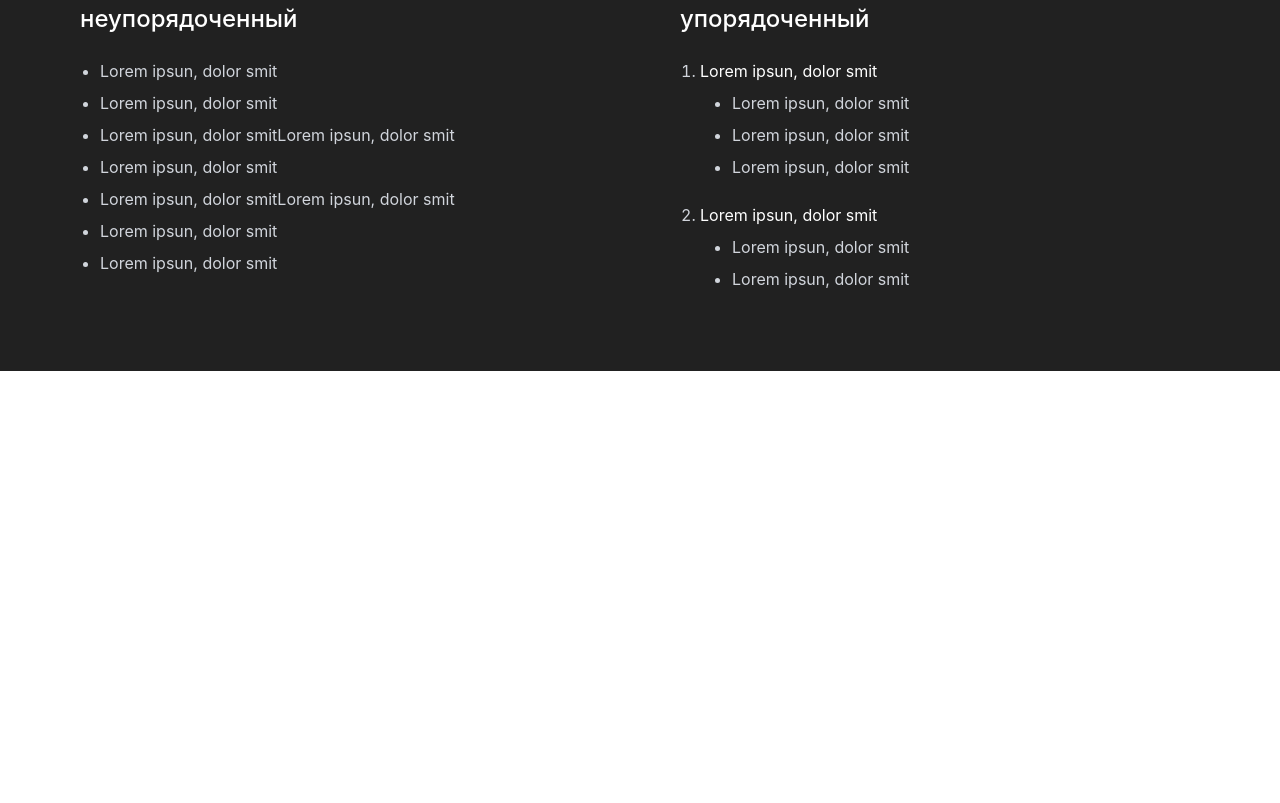
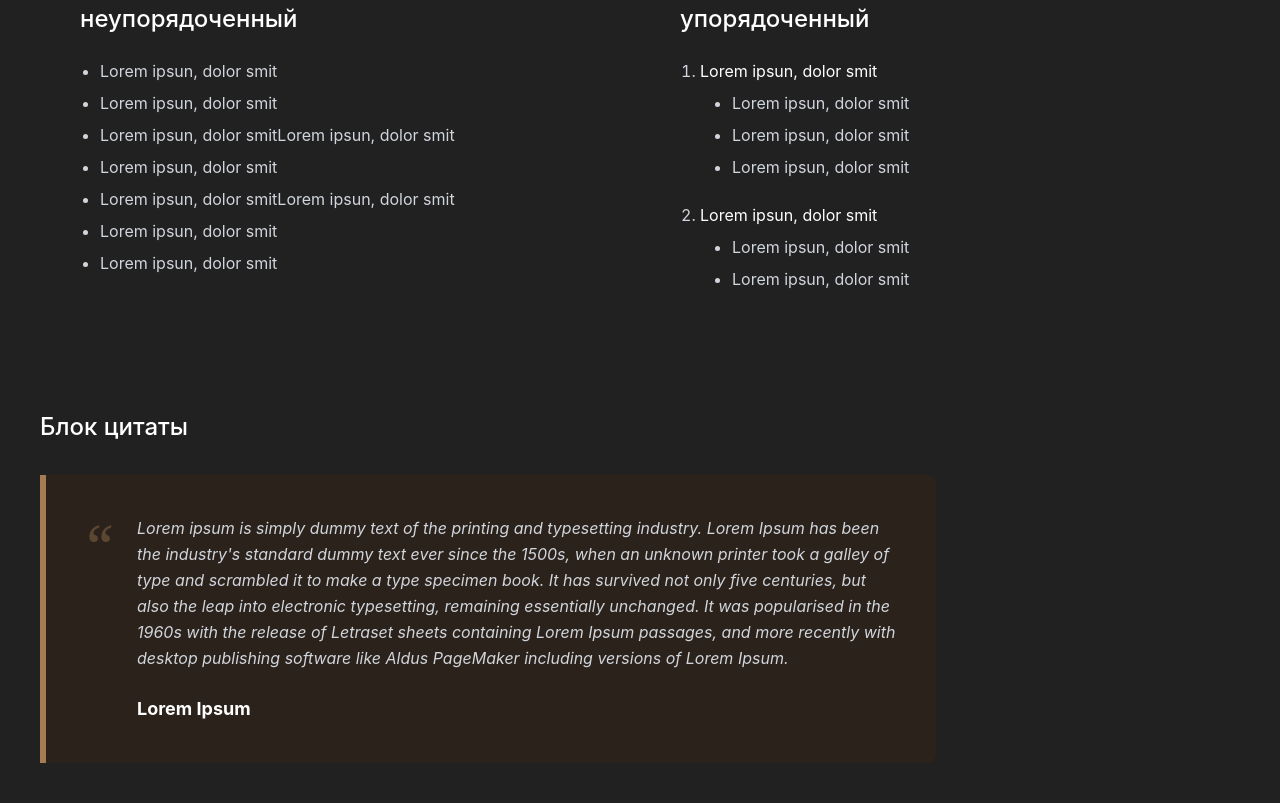
Before and after one commit to dilovar6666/dzweek3.2, a website: page index.html in a window 1280 px wide. Shown: the part 2299-3102 px from the top of the page. Before the commit the page ends 2670 px from the top, so only its background shows below. Drawn offline with nearby package versions, Linux system fonts and the light colour scheme; files that its build step writes are made by us from their sources.

Commit message:
add section2

```diff
--- a/index.html
+++ b/index.html
@@ -58,7 +58,7 @@
    </section>
 
 
-   <section class="min-h-screen bg-[#212121] text-white p-10 font-inter">
+   <section class="min-h-[1300px] bg-[#212121] text-white p-10 font-inter">
 
       <div class="max-w-[1300px] mx-auto mb-12">
          <h1 class="text-[60px] font-bold mb-8">Заголовок H1 <span class="font-normal ml-10">Font Inter 60px</span></h1>
@@ -278,9 +278,33 @@
                   </li>
                </ol>
             </div>
-
          </div>
       </section>
+   </section>
+
+
+   <section class="bg-[#212121] p-10 font-inter">
+      <div class="max-w-[1300px] mx-auto">
+         <h3 class="text-white text-2xl mb-8 font-medium">Блок цитаты</h3>
+         <div class="bg-[#2a221b] border-l-[6px] border-[#a67c52] p-10 rounded-r-lg max-w-4xl flex gap-6">
+            <div class="text-[#a67c52] text-6xl font-serif leading-none select-none opacity-40">
+               “
+            </div>
+            <div class="flex flex-col gap-6">
+               <p class="text-gray-300 italic leading-relaxed text-base">
+                  Lorem ipsum is simply dummy text of the printing and typesetting industry. Lorem Ipsum has been the
+                  industry's standard dummy text ever since the 1500s, when an unknown printer took a galley of type and
+                  scrambled it to make a type specimen book. It has survived not only five centuries, but also the leap
+                  into electronic typesetting, remaining essentially unchanged. It was popularised in the 1960s with the
+                  release of Letraset sheets containing Lorem Ipsum passages, and more recently with desktop publishing
+                  software like Aldus PageMaker including versions of Lorem Ipsum.
+               </p>
+               <div class="text-white font-bold text-lg">
+                  Lorem Ipsum
+               </div>
+            </div>
+         </div>
+      </div>
    </section>
 </body>
 
```
